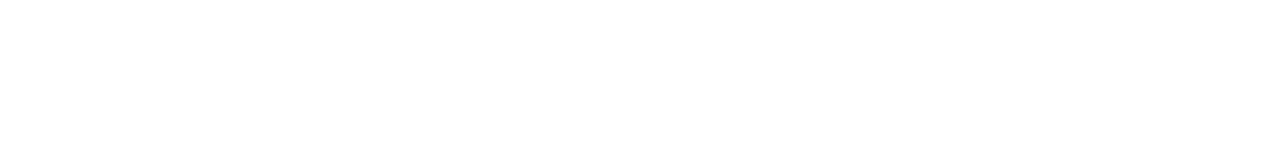
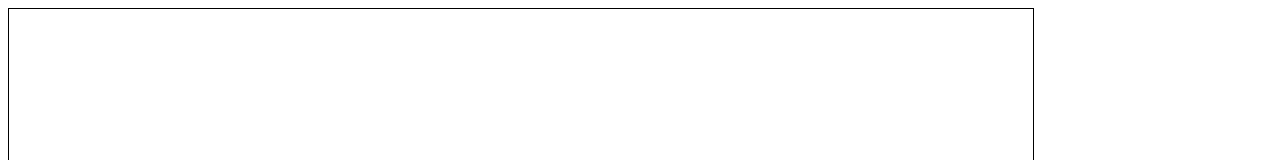
Before and after one commit to unqrf/gestures, a plain HTML site: page index.html in a window 1280 px wide. Shown: the top 160 px of the page. Drawn offline with nearby package versions, Linux system fonts and the light colour scheme.

Commit message:
Update index.html

```diff
--- a/index.html
+++ b/index.html
@@ -2,6 +2,11 @@
 <html lang="en">
   <head>
     <meta name="viewport" content="width=1024, initial-scale=1">
+    <style>
+      canvas {
+        border: thin solid;
+      }
+    </style>
     <script src="https://ajax.googleapis.com/ajax/libs/jquery/3.1.1/jquery.min.js"></script>
     <script>
       window.beginDrawing = function() {
```
